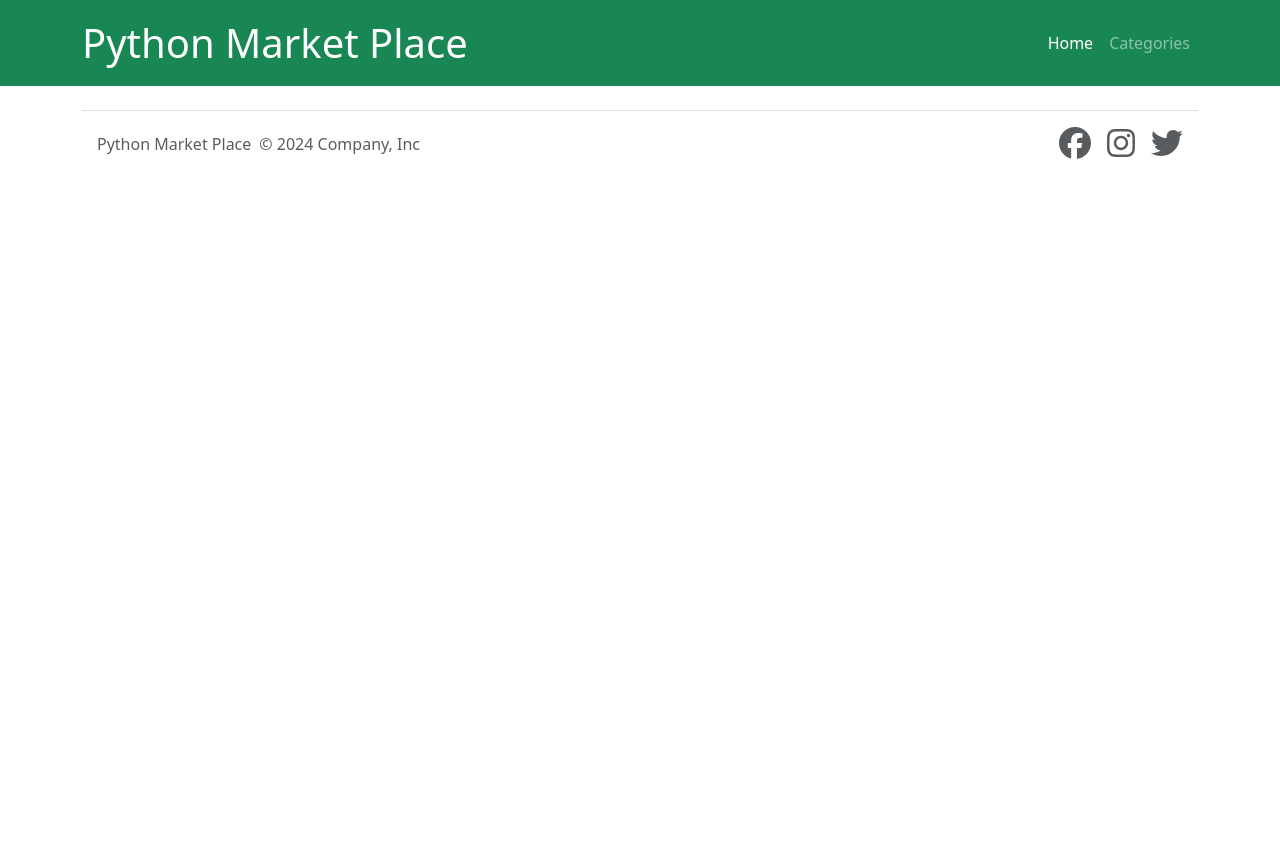
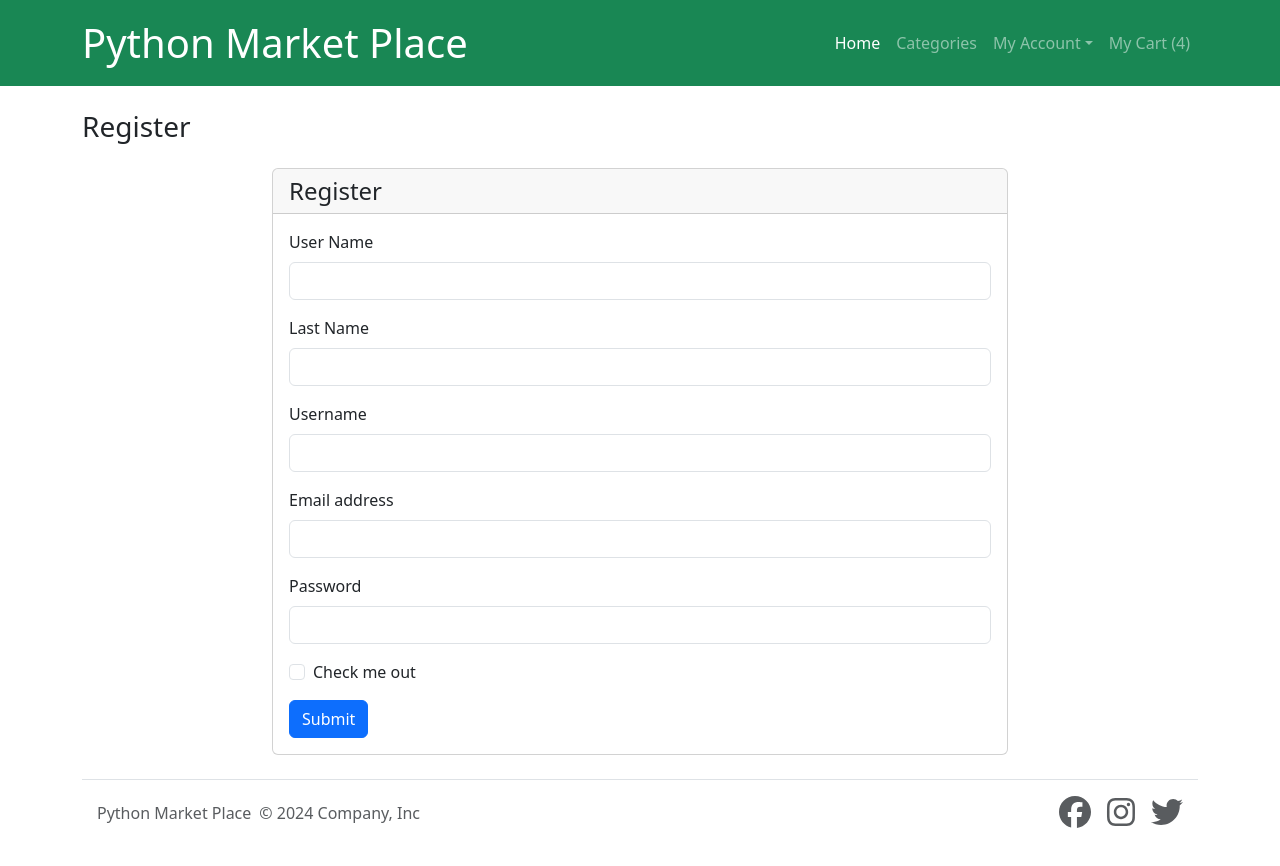
Before and after one commit to srikriydv/ecommerce-website-django-react-rest-Project-1, a React (Vite) app in the folder frontend/: page /customer/register in a window 1280 px wide. Shown: the top 866 px of the page. Before the commit the page ends 800 px from the top, so only its background shows below. Built offline with nearby package versions, Linux system fonts and the light colour scheme.

Commit message:
Adding Register and Login

```diff
--- a/frontend/src/App.jsx
+++ b/frontend/src/App.jsx
@@ -7,6 +7,9 @@
 import CatagoryProducts from "./components/CatagoryProducts.jsx";
 import AllProducts from "./components/AllProducts.jsx";
 import ProductDetail from "./components/ProductDetail.jsx";
+import Checkout from "./components/Checkout.jsx";
+import Register from "./components/Customer/Register.jsx";
+import Login from "./components/Customer/Login.jsx";
 
 function App() {
   const [count, setCount] = useState(0);
@@ -19,6 +22,9 @@
           <Route path="/category/:category_slug/:category_id" element={<CatagoryProducts />} />
           <Route path="/products" element={<AllProducts />} />
           <Route path="/product/:product_slug/:product_id" element={<ProductDetail/>} />
+          <Route path="/checkout" element={<Checkout/>} />
+          <Route path="/customer/register" element={<Register/>} />
+          <Route path="/customer/login" element={<Login/>} />
         </Routes>
       <Footer />
     </>
--- /dev/null
+++ b/frontend/src/components/Customer/Login.jsx
@@ -0,0 +1,39 @@
+import React from 'react'
+
+function Login(props) {
+
+
+    return (
+        <>
+            <div className="container mt-4">
+                <h3 className='mb-4'>Login</h3>
+                <div className="row">
+                    <div className="col-md-8 col-12 offset-2">
+                        <div className="card">
+                            <h4 className="card-header">Login</h4>
+                            <div className="card-body">
+                                <form>
+                                    <div className="mb-3">
+                                        <label for="username" className="form-label">Username</label>
+                                        <input type="text" className="form-control" id="username" />
+                                    </div>
+                                    <div className="mb-3">
+                                        <label for="pwd" className="form-label">Password</label>
+                                        <input type="password" className="form-control" id="password" />
+                                    </div>
+                                    <div className="mb-3 form-check">
+                                        <input type="checkbox" className="form-check-input" id="exampleCheck1" />
+                                        <label className="form-check-label" for="exampleCheck1">Check me out</label>
+                                    </div>
+                                    <button type="submit" className="btn btn-primary">Submit</button>
+                                </form>
+                            </div>
+                        </div>
+                    </div>
+                </div>
+            </div>
+        </>
+    )
+}
+
+export default Login;
--- /dev/null
+++ b/frontend/src/components/Customer/Register.jsx
@@ -0,0 +1,51 @@
+import React from 'react'
+
+function Register(props) {
+
+
+    return (
+        <>
+            <div className="container mt-4">
+                <h3 className='mb-4'>Register</h3>
+                <div className="row">
+                    <div className="col-md-8 col-12 offset-2">
+                        <div className="card">
+                            <h4 className="card-header">Register</h4>
+                            <div className="card-body">
+                                <form>
+                                    <div className="mb-3">
+                                        <label for="firstName" className="form-label">User Name</label>
+                                        <input type="text" className="form-control" id="username" />
+                                    </div>
+                                    <div className="mb-3">
+                                        <label for="lastName" className="form-label">Last Name</label>
+                                        <input type="text" className="form-control" id="username" />
+                                    </div>
+                                    <div className="mb-3">
+                                        <label for="username" className="form-label">Username</label>
+                                        <input type="text" className="form-control" id="username" />
+                                    </div>
+                                    <div className="mb-3">
+                                        <label for="email" className="form-label">Email address</label>
+                                        <input type="email" className="form-control" id="username" />
+                                    </div>
+                                    <div className="mb-3">
+                                        <label for="pwd" className="form-label">Password</label>
+                                        <input type="password" className="form-control" id="password" />
+                                    </div>
+                                    <div className="mb-3 form-check">
+                                        <input type="checkbox" className="form-check-input" id="exampleCheck1" />
+                                        <label className="form-check-label" for="exampleCheck1">Check me out</label>
+                                    </div>
+                                    <button type="submit" className="btn btn-primary">Submit</button>
+                                </form>
+                            </div>
+                        </div>
+                    </div>
+                </div>
+            </div>
+        </>
+    )
+}
+
+export default Register;
--- a/frontend/src/components/Header.jsx
+++ b/frontend/src/components/Header.jsx
@@ -35,6 +35,23 @@
                   Categories
                 </Link>
               </li>
+              <li class="nav-item dropdown">
+          <a class="nav-link dropdown-toggle" href="#" role="button" data-bs-toggle="dropdown" aria-expanded="false">
+            My Account
+          </a>
+          <ul class="dropdown-menu">
+            <li><Link class="dropdown-item" to="/customer/login">Login</Link></li>
+            <li><Link class="dropdown-item" to="/customer/register">Register</Link></li>
+            <li><hr class="dropdown-divider"/></li>
+            <li><a class="dropdown-item" href="#">Dashboard</a></li>
+            <li><a class="dropdown-item" href="#">logout</a></li>
+          </ul>
+        </li>
+              <li className="nav-item">
+              <Link className="nav-link" to="/checkout">
+                  My Cart (4)
+                </Link>
+              </li>
             </ul>
           </div>
         </div>
```
